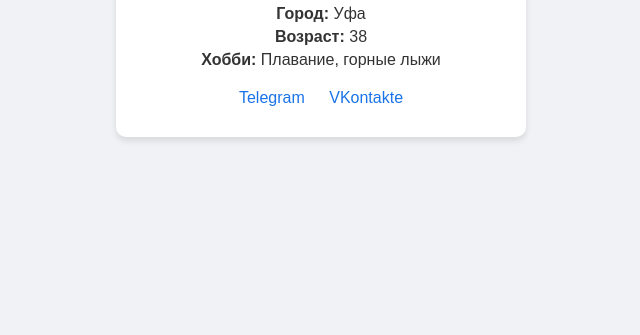
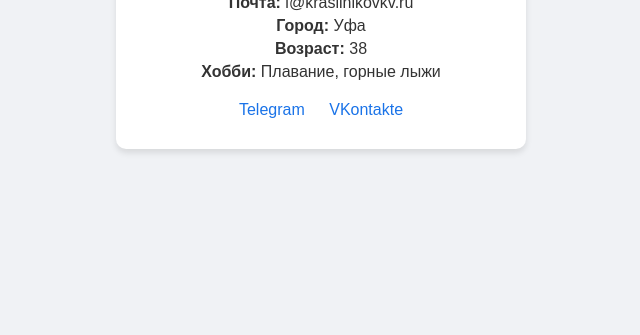
Before and after one commit to krasilnikov-kirill-qa/cv, a plain HTML site: page index.html in a window 1280 px wide. Shown: the part 481-816 px from the top of the page, without its empty margins (319-959 px from the left). Drawn offline with Linux system fonts and the light colour scheme.

Commit message:
добавил email

```diff
--- a/index.html
+++ b/index.html
@@ -11,6 +11,7 @@
         <img src="photo_kkrill.jpg" alt="Ваше Фото" class="profile-photo">
         <h1>Кирилл Красильников</h1>
         <p class="profession">QA Engineer</p>
+        <p class="info"><strong>Почта:</strong> i@krasilnikovkv.ru</p>
         <p class="info"><strong>Город:</strong> Уфа</p>
         <p class="info"><strong>Возраст:</strong> 38</p>
         <p class="info"><strong>Хобби:</strong> Плавание, горные лыжи</p>
```
